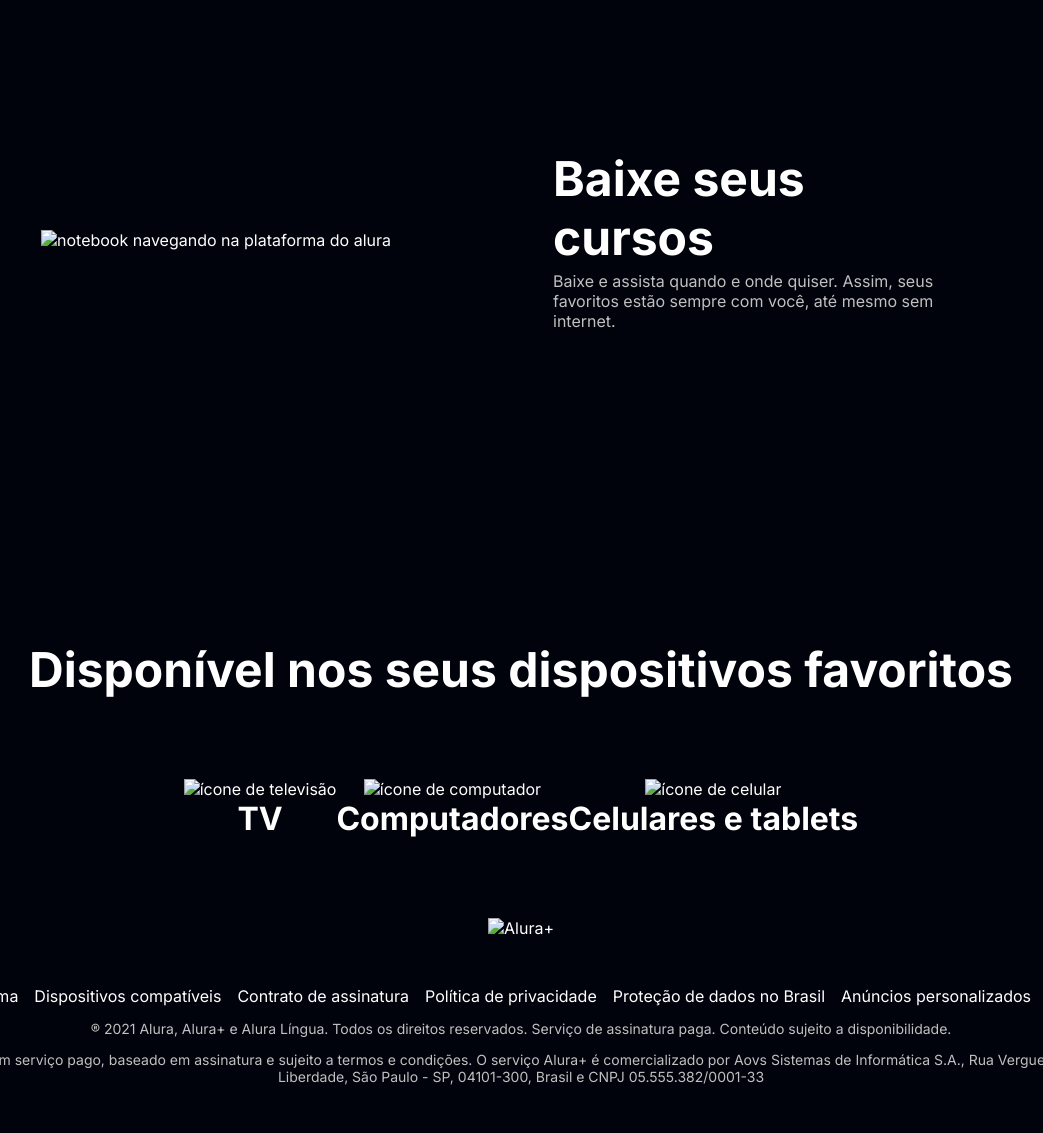
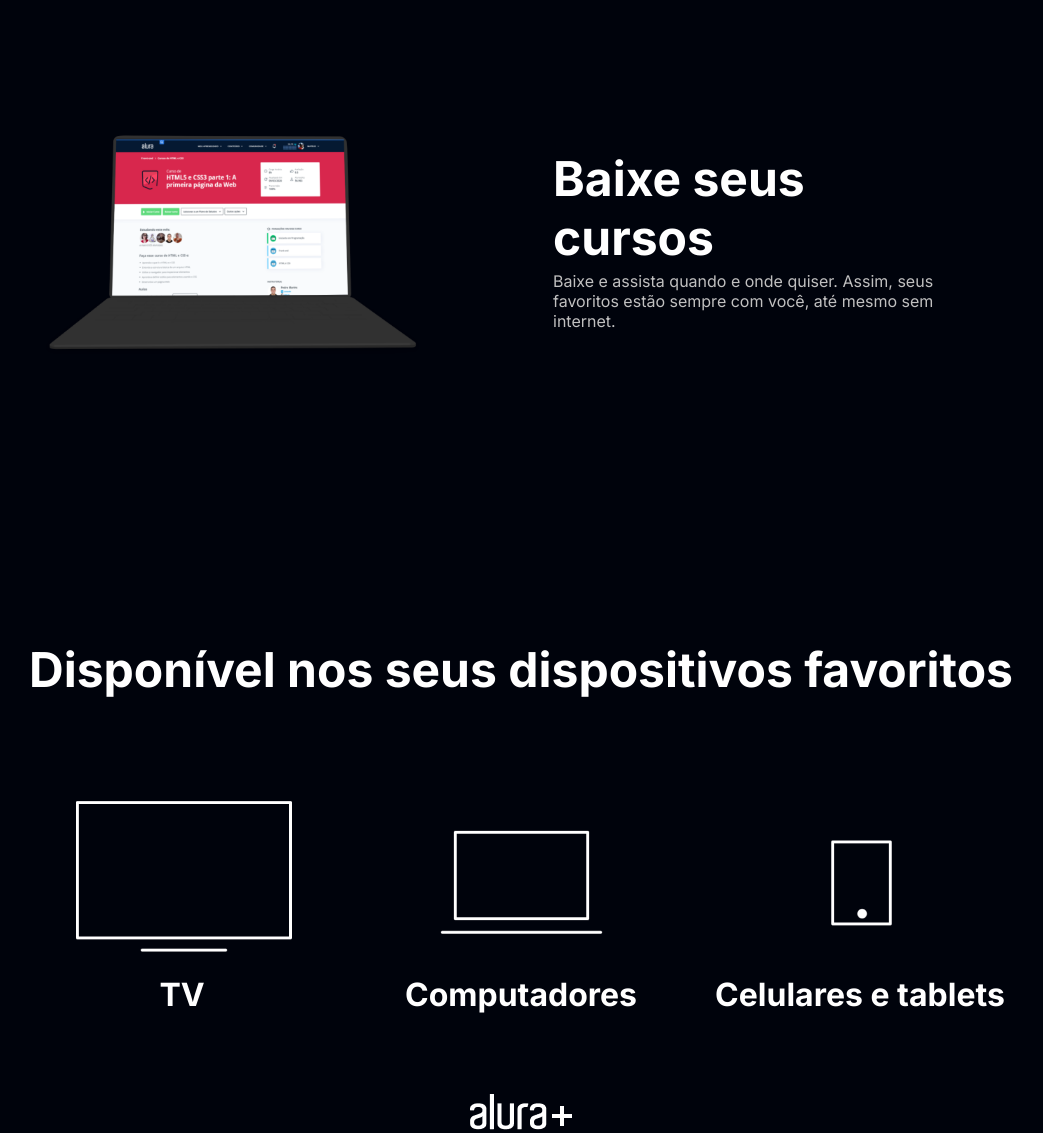
Before and after one commit to MatheusDevb/alura-plus, a plain HTML site: page index.html in a window 1280 px wide. Shown: the part 2560-3693 px from the top of the page, without its empty margins (119-1162 px from the left). Before the commit the page ends 3659 px from the top, so only its background shows below. Drawn offline with Linux system fonts and the light colour scheme; the site is published under a folder, as on GitHub Pages, so addresses that start at the root find nothing.

Commit message:
atualizando o index.html

```diff
--- a/index.html
+++ b/index.html
@@ -34,11 +34,11 @@
                 <p class="descricao__texto">Só o Combo+ oferece Alura+ e Alura Língua juntos para você ter acesso a cursos de diversas áreas da tecnologia e aprender inglês ou espanhol, onde e como quiser.</p>
                 <a href="www.alura.com.br" class="container__botao secundario__botao">Assinar o Combo+</a>
             </div>
-            <img src="/img/Telas.png" alt="Tela da alura plus e do alura lingua" class="secundario__imagem">
+            <img src="./img/Telas.png" alt="Tela da alura plus e do alura lingua" class="secundario__imagem">
         </section>
 
         <section class="container secundario">
-            <img src="/img/Notebook.png" alt="notebook navegando na plataforma do alura" class="secundario__imagem">
+            <img src="./img/Notebook.png" alt="notebook navegando na plataforma do alura" class="secundario__imagem">
             <div class="container__descricao">
                 <h2 class="descricao__titulo">Baixe seus cursos</h2>
                 <p class="descricao__texto">Baixe e assista quando e onde quiser. Assim, seus favoritos estão sempre com você, até mesmo sem internet.</p>
@@ -49,22 +49,22 @@
             <h2 class="dispositivos__titulo">Disponível nos seus dispositivos favoritos</h2>
             <ul class="dispositivos__lista">
                 <li>
-                    <img src="/img/tv.png" alt="ícone de televisão">
+                    <img src="./img/tv.png" alt="ícone de televisão">
                     <h3 class="lista__item">TV</h3>
                 </li>
                 <li>
-                    <img src="/img/computador.png" alt="ícone de computador">
+                    <img src="./img/computador.png" alt="ícone de computador">
                     <h3 class="lista__item">Computadores</h3>
                 </li>
                 <li>
-                    <img src="/img/celular.png" alt="ícone de celular">
+                    <img src="./img/celular.png" alt="ícone de celular">
                     <h3 class="lista__item">Celulares e tablets</h3>
                 </li>
             </ul>
         </section>
 
         <footer class="rodape">
-            <img src="/img/Logo.png" alt="Alura+" class="rodape__logo">
+            <img src="./img/Logo.png" alt="Alura+" class="rodape__logo">
             <ul class="rodape__lista">
                 <li class="lista__link">
                     <a href="#">Idioma</a>
```
